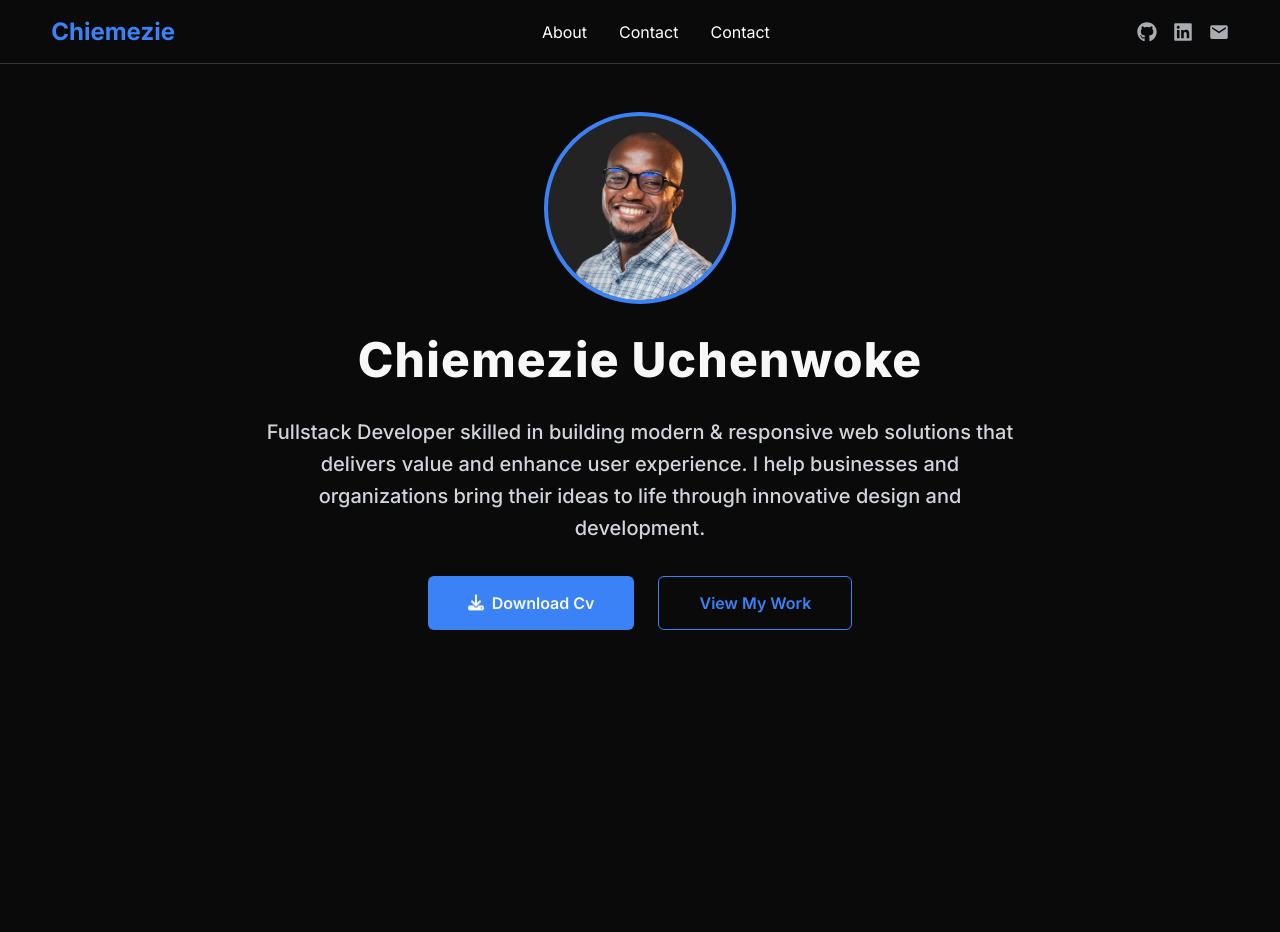
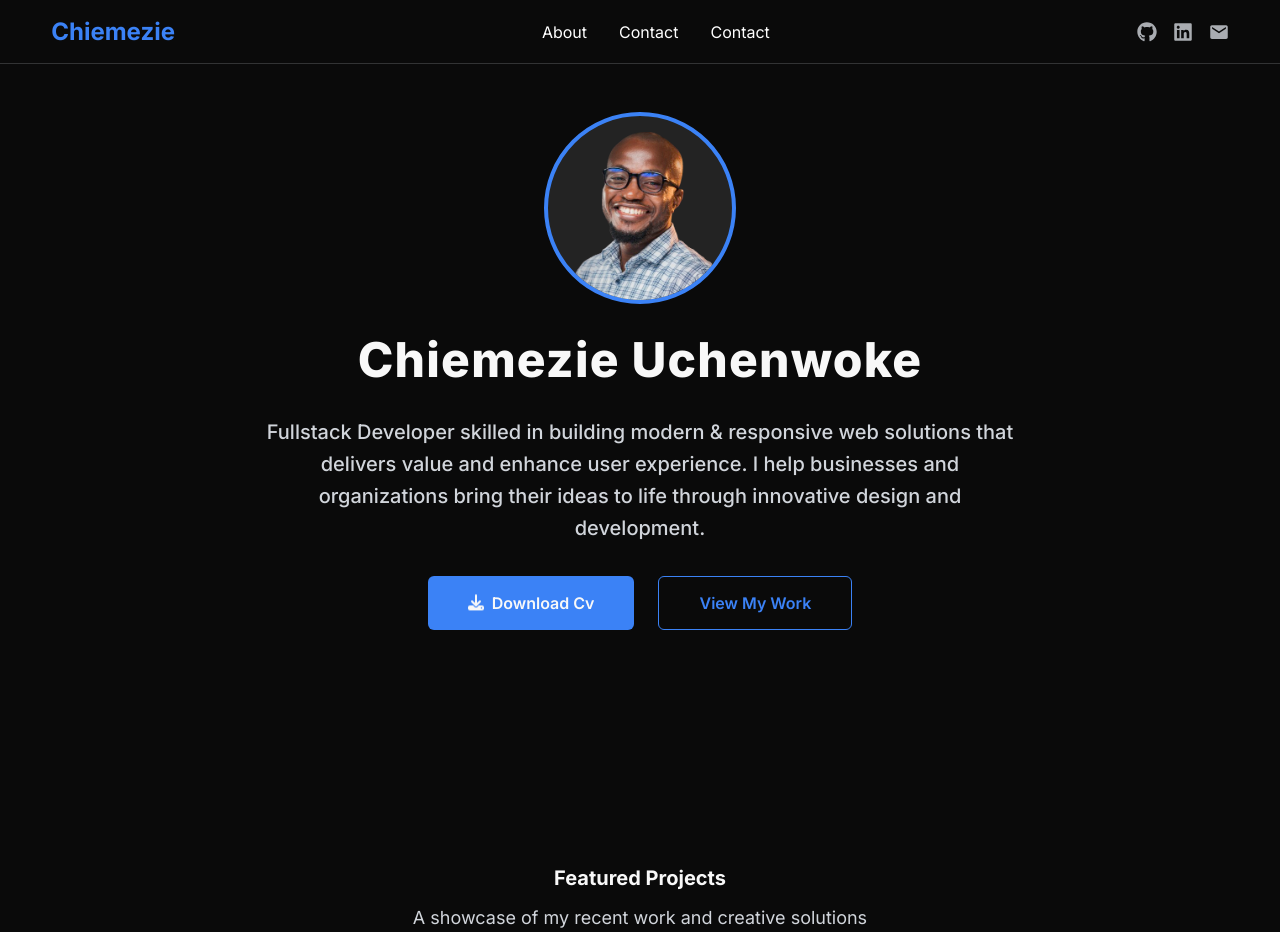
Before and after one commit to Chiemezie-Uchenwoke/portfolio, a React (Vite) app: page / in a window 1280 px wide. Before the commit the page ends 800 px from the top, so only its background shows below. Built offline with nearby package versions, Linux system fonts and the light colour scheme.

Commit message:
Add project section heading and intro

```diff
--- a/src/components/Projects/Projects.jsx
+++ b/src/components/Projects/Projects.jsx
@@ -1,7 +1,13 @@
 const Projects = () => {
     return (
-        <section>
+        <section className="container mt-16 flex flex-col items-center">
+            <div className="flex flex-col items-center gap-3">
+                <h2 className="text-white-shade capitalize font-bold text-xl">featured projects</h2>
 
+                <p className="text-lite-gray text-sm sm:text-base lg:text-lg text-center">
+                    A showcase of my recent work and creative solutions
+                </p>
+            </div>
         </section>
     )
 }
```
